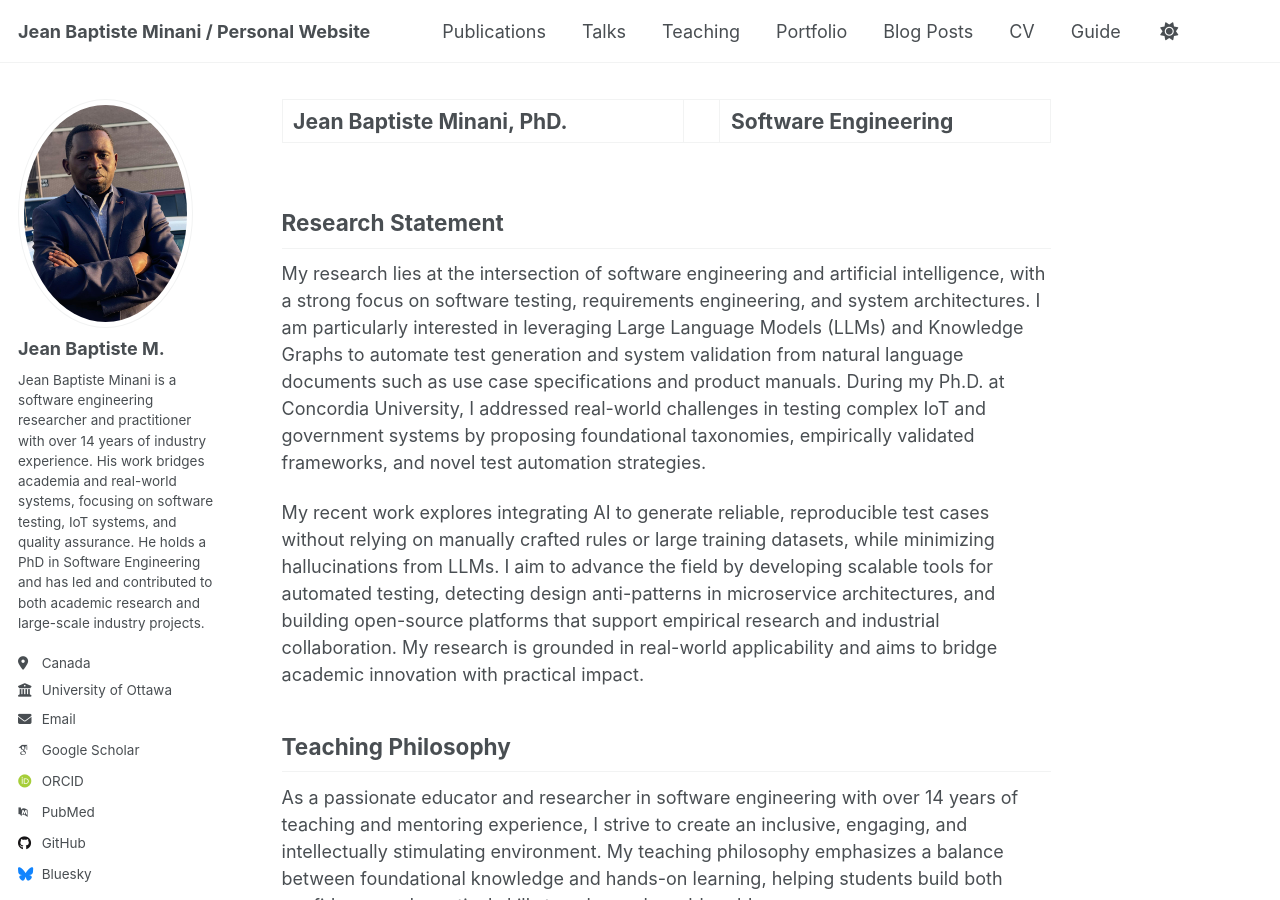
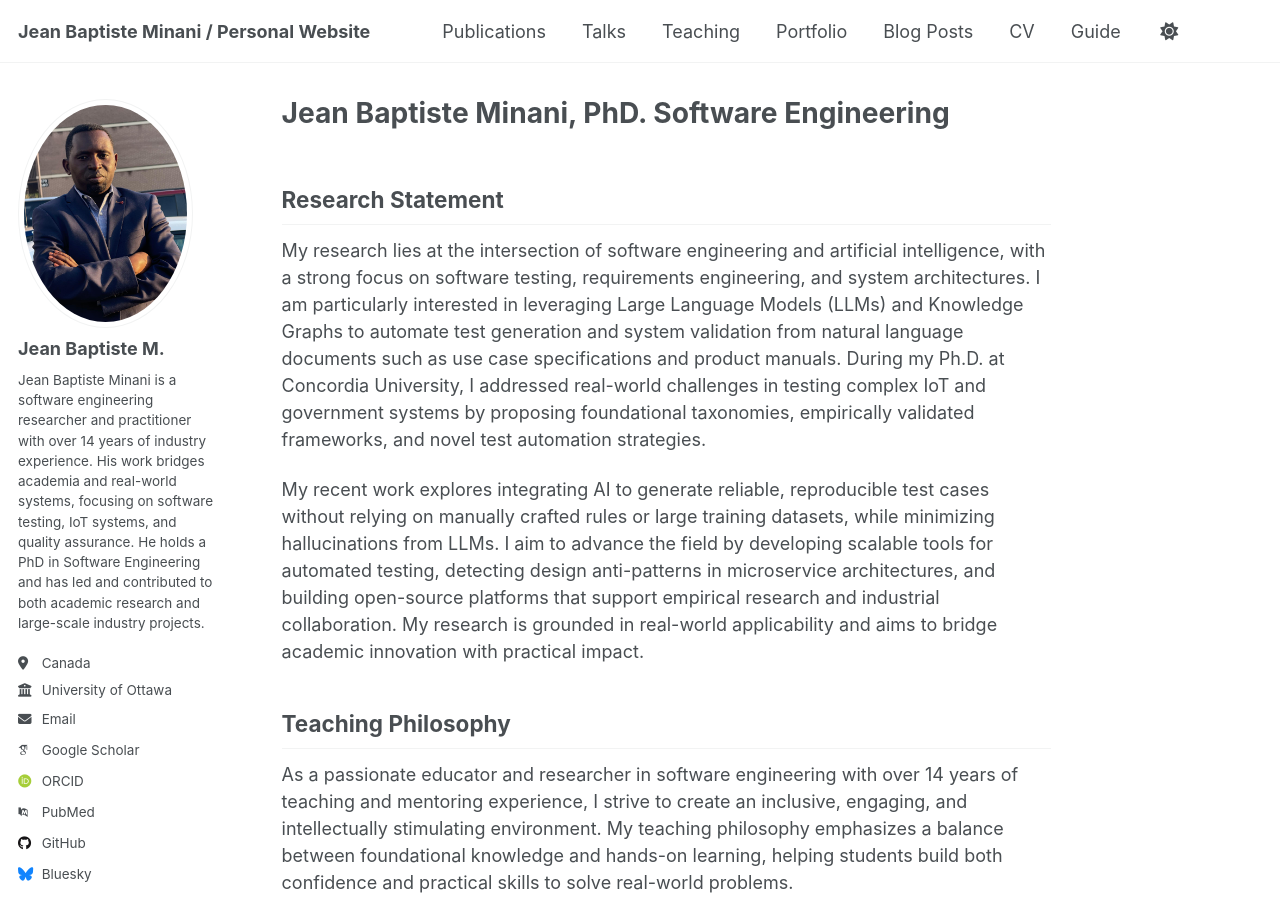
Before and after one commit to jeanbaptisteminani/jeanbaptisteminani.github.io, a Jekyll site: the page built from _pages/about.md, in a window 1280 px wide and 900 px high. Built offline with Jekyll 4.4.1, drawn with Linux system fonts in a browser that asks for light colours; some web fonts are replaced; a script that is not in the unit is left out.

```diff
--- a/_pages/about.md
+++ b/_pages/about.md
@@ -1,6 +1,6 @@
 ---
 permalink: /
-title: "Jean Baptiste Minani, PhD.|| Software Engineering"
+title: "Jean Baptiste Minani, PhD. Software Engineering"
 author_profile: true
 redirect_from:
    - /about/
```
